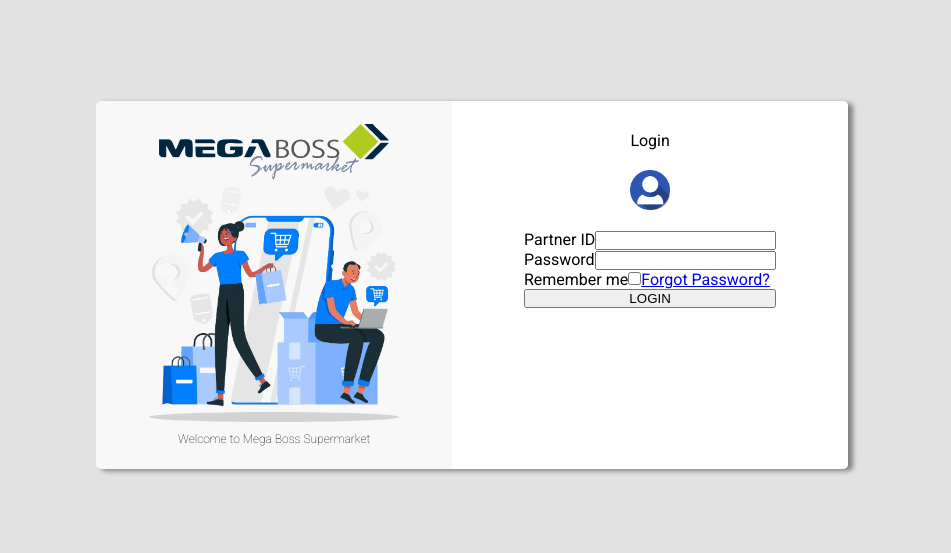
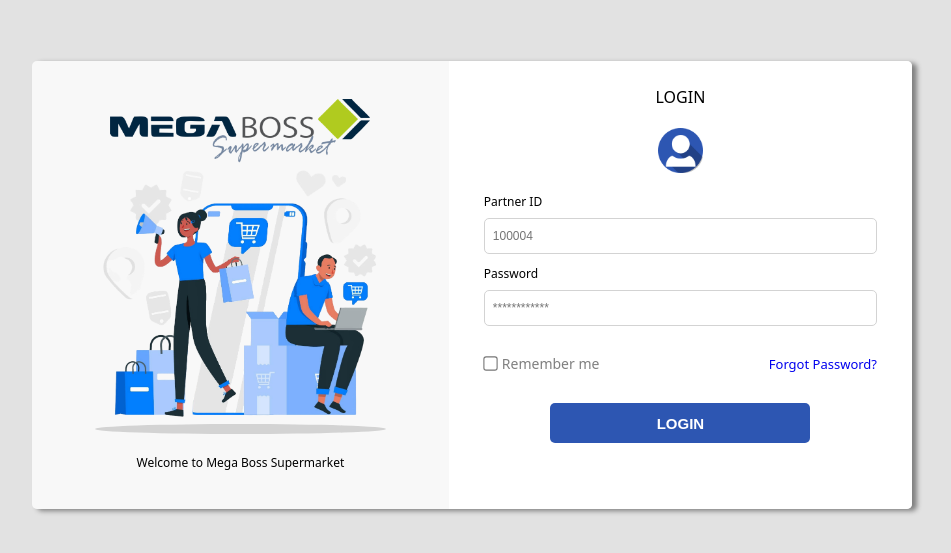
Before and after one commit to shyamxmehta/ShyamDemoApp, an Angular app: page /login in a window 1280 px wide. Shown: the part 115-668 px from the top of the page, without its empty margins (168-1119 px from the left). Built offline with nearby package versions, Linux system fonts and the light colour scheme.

Commit message:
COMPLETED LOGIN PAGE

```diff
--- a/src/app/auth/login/login.component.html
+++ b/src/app/auth/login/login.component.html
@@ -11,22 +11,24 @@
         <p>Welcome to Mega Boss Supermarket</p>
       </div>
       <div class="right-side">
-        <p>Login</p>
+        <p>LOGIN</p>
         <div class="profile-icon">
           <img src="../../../assets/Group 648@2x.png" alt="profile-icon">
         </div>
         <form action="">
           <div class="form-group">
             <label for="username">Partner ID</label>
-            <input type="text">
+            <input type="text" name="username" placeholder="100004">
           </div>
           <div class="form-group">
             <label for="password">Password</label>
-            <input type="password">
+            <input type="password" name="password" placeholder="************">
           </div>
-          <div class="form-group">
-            <label for="remember-me">Remember me</label>
-            <input type="checkbox">
+          <div class="options">
+            <div class="form-group">
+              <input type="checkbox"  name="remember-me">
+              <label for="remember-me">Remember me</label>
+            </div>
             <a href="#">Forgot Password?</a>
           </div>
           <button type="submit">LOGIN</button>
--- a/src/app/auth/login/login.component.scss
+++ b/src/app/auth/login/login.component.scss
@@ -8,8 +8,8 @@
 
     .wrapper {
         margin: auto;
-        width: 47rem;
-        height: 23rem;
+        width: 55rem;
+        height: 28rem;
 
         display: grid;
         grid-template-columns: 0.9fr 1fr;
@@ -28,7 +28,7 @@
             user-select: none;
 
             .logo {
-                width: 230px;
+                width: 260px;
 
                 img {
                     width: 100%;
@@ -36,7 +36,7 @@
             }
 
             .brand-image{
-                width: 250px;
+                width: 280px;
 
                 img {
                     width: 100%;
@@ -51,9 +51,9 @@
             }
 
             p {
-                margin-top: 10px;
+                margin-top: 20px;
                 font-size: 12px;
-                font-weight: 200;
+                font-weight: 300;
             }
         }
 
@@ -63,11 +63,14 @@
             display: flex;
             flex-direction: column;
             align-items: center;
-            padding: 30px;
+            padding: 25px 35px;
             gap: 20px;
 
+            p {
+                font-weight: 500;
+            }
             .profile-icon {
-                height: 40px;
+                height: 45px;
 
                 img {
                     height: 100%;;
@@ -77,9 +80,65 @@
             form {
                 display: flex;
                 flex-direction: column;
+                width: 100%;
 
                 .form-group {
 
+                    label[for=username], label[for=password] {
+                        display: block;
+                        font-size: 12px;
+                        font-weight: 300;
+                        margin-bottom: 8px;
+                    }
+
+                    input[type=text],input[type=password] {
+                        width: 100%;
+                        height: 36px;
+                        padding: 8px;
+                        margin-bottom: .7rem;
+                        font-size: 12px;
+                        border: 1px solid lightgrey;
+                        border-radius: 5px;
+
+                    }
+                }
+
+                .options {
+                    display: flex;
+                    align-items: center;
+                    justify-content: space-between;
+                    margin-top: 17px;
+
+                    .form-group {
+                        display: flex;
+                        gap: 5px;
+                        font-size: 14px;
+                        font-weight: 300;
+                        color: grey;
+
+                        input {
+                            cursor: pointer;
+                            transform: scale(110%);
+                        }
+                    }
+
+                    a {
+                        font-size: 13px;
+                        text-decoration: none;
+                    }
+                }
+
+                button {
+                    margin: 30px auto 0 auto;
+                    width: 260px;
+                    height: 40px;
+                    color: white;
+                    font-size: 15px;
+                    font-weight: 700;
+                    border: none;
+                    background-color: var(--blue-button);
+                    border-radius: 5px;
+                    cursor: pointer;
                 }
             }
         }
--- a/src/styles.scss
+++ b/src/styles.scss
@@ -1,5 +1,7 @@
 /* You can add global styles to this file, and also import other style files */
-@import url('https://fonts.googleapis.com/css2?family=Roboto:ital,wght@0,100;0,300;0,400;0,500;0,700;0,900;1,100;1,300;1,400;1,500;1,700;1,900&display=swap');
+// @import url('https://fonts.googleapis.com/css2?family=Roboto:ital,wght@0,100;0,300;0,400;0,500;0,700;0,900;1,100;1,300;1,400;1,500;1,700;1,900&display=swap');
+// @import 'system-font';
+
 
 *, *::before, *::after {
     margin: 0;
@@ -10,9 +12,11 @@
 :root {
     --main-bg: #e2e2e2;
     --light-main-bg: #f8f8f8;
+    --blue-button: #2d56b2;
 }
 
 body {
-    font-family: "Roboto", serif;
+    // font-family: "Roboto", serif;
+    font-family:  system-ui, "Segoe UI", Tahoma; ;
     background-color: var(--main-bg);
 }
```
